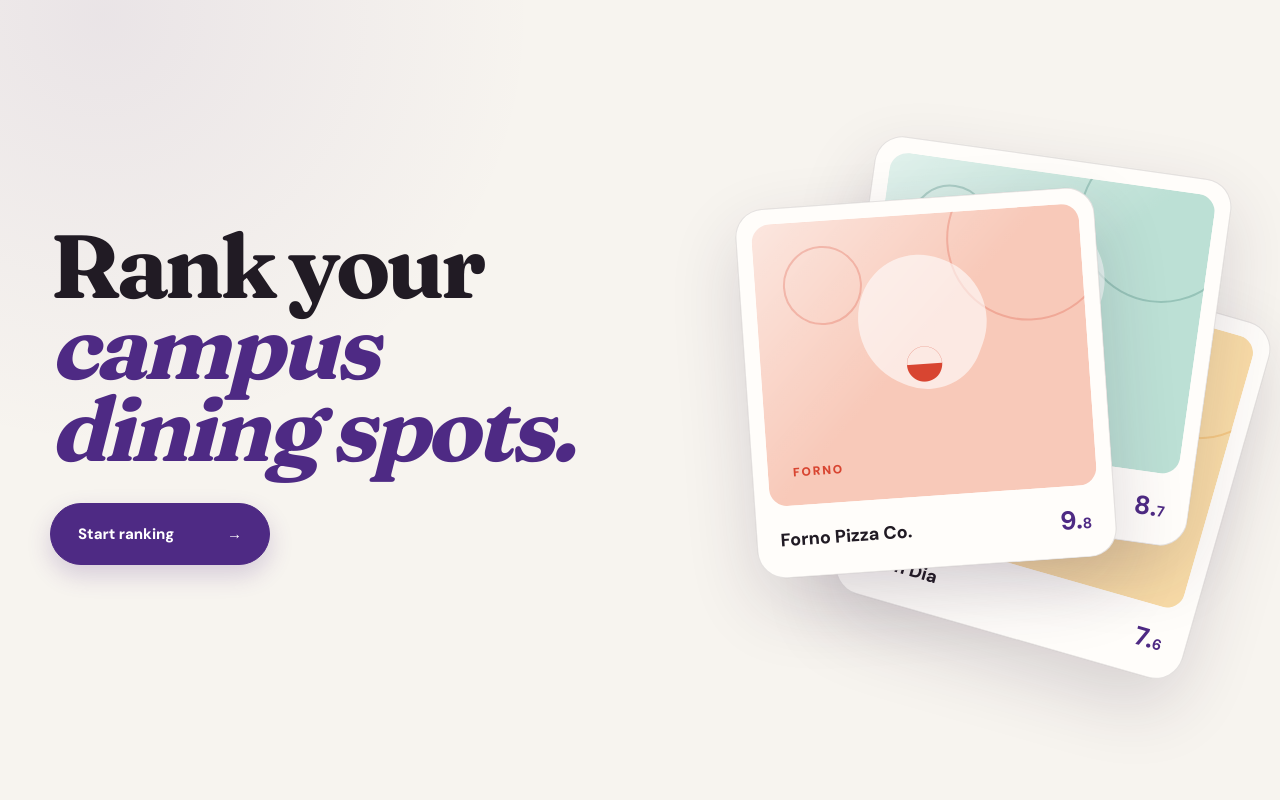
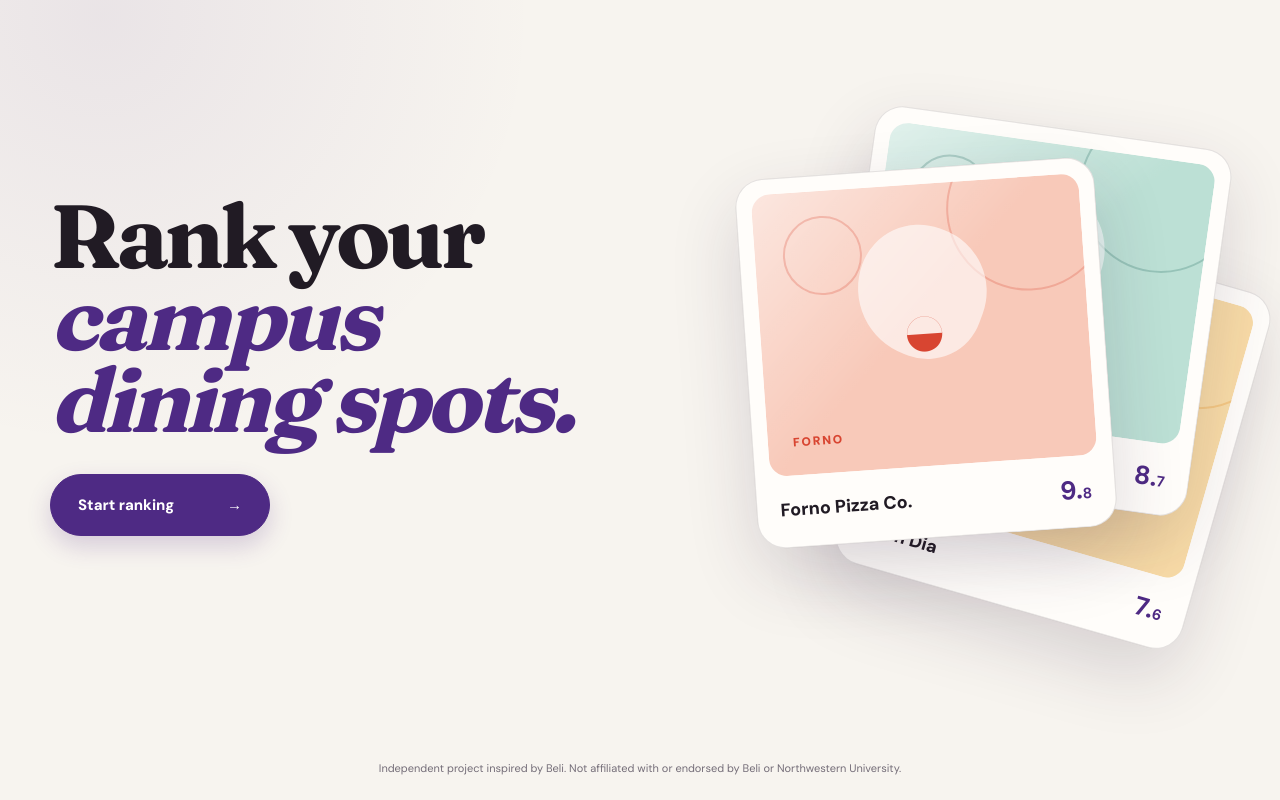
Before and after one commit to sebastianprusky/rank-your-meal-exchanges, a Next.js app: page / in a window 1280 px wide. Built offline with nearby package versions, Linux system fonts and the light colour scheme.

Commit message:
Add Beli inspiration disclaimer

```diff
--- a/app/globals.css
+++ b/app/globals.css
@@ -47,6 +47,15 @@
 }
 
 .landing { display: flex; flex-direction: column; }
+.project-disclaimer {
+  width: min(720px, calc(100% - 40px));
+  margin: 0 auto;
+  padding: 18px 0 24px;
+  color: var(--muted);
+  font-size: 11px;
+  line-height: 1.5;
+  text-align: center;
+}
 .landing__hero {
   width: min(1180px, calc(100% - 40px));
   min-height: 680px;
--- a/components/ranking-app.tsx
+++ b/components/ranking-app.tsx
@@ -468,6 +468,7 @@
             ))}
           </div>
         </section>
+        <p className="project-disclaimer">Independent project inspired by Beli. Not affiliated with or endorsed by Beli or Northwestern University.</p>
       </main>
     );
   }
```
